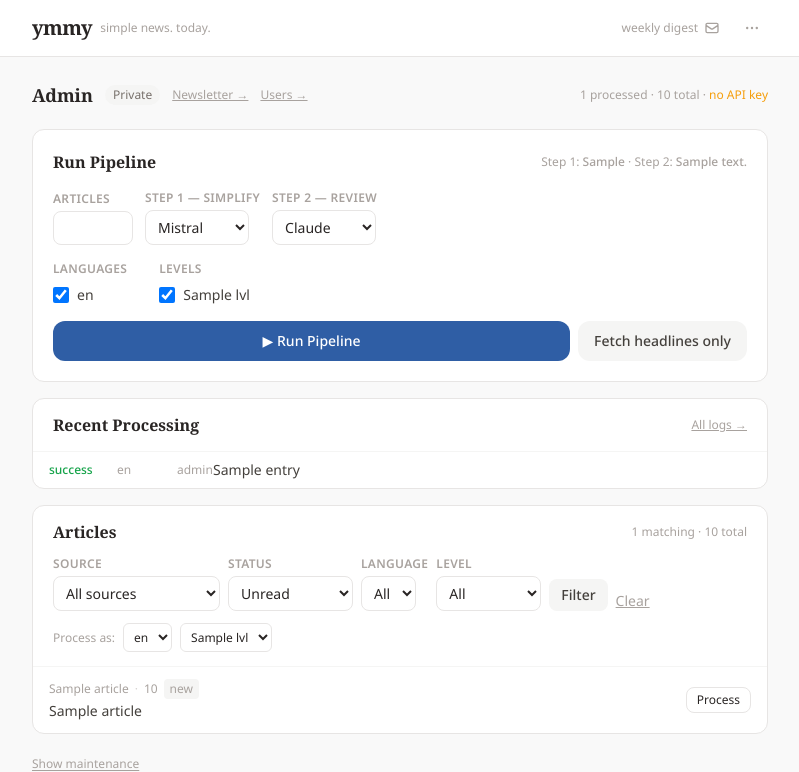
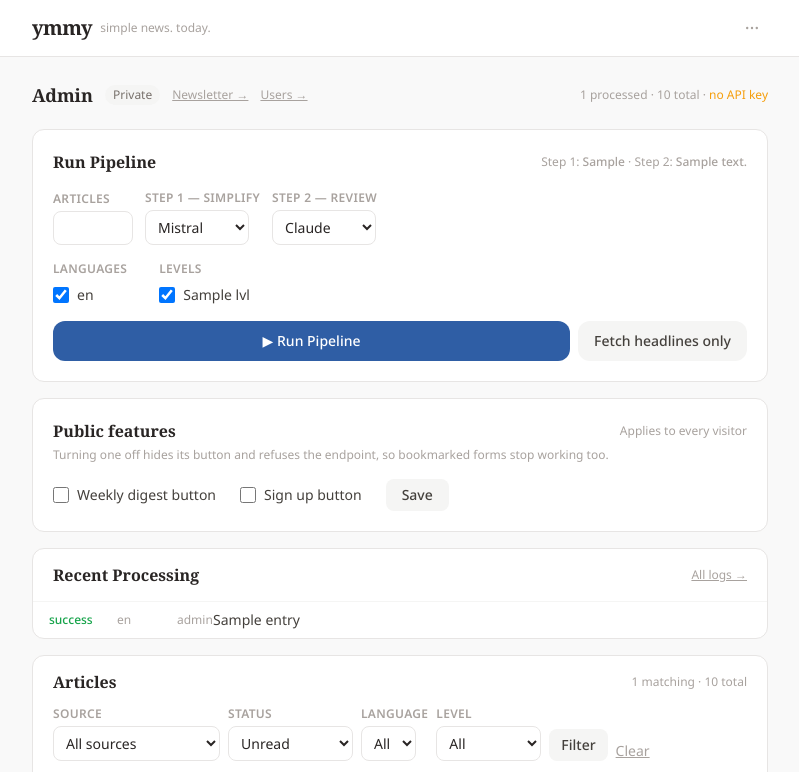
Before and after one commit to chr-huber/ymmy-today, a Python web app: template templates/admin.html in a window 1280 px wide. Shown: the top 772 px of the page, without its empty margins (240-1039 px from the left). Run offline with Jinja, Linux system fonts and the light colour scheme; the template is opened without the code that fills it: most values are stand-ins (such as "Sample title", 1, 10 or a date in 2020); style sheets or scripts are compiled from the project's sources.

Commit message:
Add admin toggles for the digest and sign-up buttons
Adds an app_settings key/value table with two feature flags,
newsletter_enabled and signup_enabled, both defaulting to on so existing
deployments are unaffected until a flag is flipped. get_feature_flags()
tolerates the table not existing yet and reports all-on, so a request
that lands before init_db cannot fail.

A "Public features" card in the admin panel writes both flags through
POST /admin/settings (CSRF-checked, browser-only). The flags are injected
in get_template_context so base.html can decide what to render.

Turning a flag off hides the button and refuses the endpoint, so a
bookmarked form stops working too:
- newsletter_enabled: hides the header digest button and its modal;
  POST /subscribe redirects without writing; POST /admin/send-digest
  refuses, so the Sunday cron stops mailing subscribers.
- signup_enabled: hides the Sign up menu entry and the login page's
  "Create one" link; GET and POST /register redirect home.

The manual send button at /admin/newsletter/send still works with the
newsletter off — clicking it is explicit admin intent, unlike the cron.

Co-Authored-By: Claude Opus 5 <noreply@anthropic.com>

```diff
--- a/templates/admin.html
+++ b/templates/admin.html
@@ -107,6 +107,34 @@
         </button>
       </form>
     </div>
+  </form>
+</div>
+
+<!-- Public features -->
+<div class="bg-white dark:bg-stone-900 rounded-xl border border-stone-200 dark:border-stone-700 p-5 mb-4">
+  <div class="flex items-center justify-between mb-1">
+    <h2 class="font-serif font-semibold">Public features</h2>
+    <span class="text-xs text-stone-400 dark:text-stone-500">Applies to every visitor</span>
+  </div>
+  <p class="text-xs text-stone-400 dark:text-stone-500 mb-4">
+    Turning one off hides its button and refuses the endpoint, so bookmarked forms stop working too.
+  </p>
+  <form method="post" action="/admin/settings" class="flex items-center gap-6 flex-wrap">
+    <input type="hidden" name="csrf_token" value="{{ csrf_token }}">
+    <label class="flex items-center gap-2 cursor-pointer">
+      <input type="checkbox" name="newsletter_enabled" value="true" {% if newsletter_enabled %}checked{% endif %}
+             class="w-4 h-4 rounded border-stone-300 text-finnish-600 focus:ring-finnish-400 focus:ring-2">
+      <span class="text-sm text-stone-700 dark:text-stone-300">Weekly digest button</span>
+    </label>
+    <label class="flex items-center gap-2 cursor-pointer">
+      <input type="checkbox" name="signup_enabled" value="true" {% if signup_enabled %}checked{% endif %}
+             class="w-4 h-4 rounded border-stone-300 text-finnish-600 focus:ring-finnish-400 focus:ring-2">
+      <span class="text-sm text-stone-700 dark:text-stone-300">Sign up button</span>
+    </label>
+    <button type="submit"
+            class="bg-stone-100 dark:bg-stone-800 hover:bg-stone-200 dark:hover:bg-stone-700 text-stone-700 dark:text-stone-300 rounded-lg px-4 py-1.5 text-sm font-medium transition-colors">
+      Save
+    </button>
   </form>
 </div>
 
--- a/templates/base.html
+++ b/templates/base.html
@@ -45,7 +45,8 @@
         </a>
         {% endif %}
 
-        <!-- Subscribe button -->
+        <!-- Subscribe button (hidden when the digest is switched off in /admin) -->
+        {% if newsletter_enabled %}
         <button @click="subscribeOpen = true"
                 class="flex items-center gap-1.5 text-stone-400 hover:text-stone-600 hover:bg-stone-100 dark:hover:bg-stone-800 rounded-lg px-2 h-8 transition-colors"
                 :class="subscribeOpen ? 'bg-stone-100 dark:bg-stone-800 text-stone-600' : ''"
@@ -55,6 +56,7 @@
             <path stroke-linecap="round" stroke-linejoin="round" stroke-width="2" d="M3 8l7.89 5.26a2 2 0 002.22 0L21 8M5 19h14a2 2 0 002-2V7a2 2 0 00-2-2H5a2 2 0 00-2 2v10a2 2 0 002 2z"/>
           </svg>
         </button>
+        {% endif %}
 
         <!-- Subtle menu -->
         <div class="relative" x-data="{ open: false }">
@@ -107,9 +109,11 @@
               <a href="/login" class="block text-sm text-stone-600 dark:text-stone-300 hover:text-stone-800 dark:hover:text-stone-100 py-1 transition-colors">
                 Sign in
               </a>
+              {% if signup_enabled %}
               <a href="/register" class="block text-sm text-amber-600 dark:text-amber-400 hover:text-amber-700 dark:hover:text-amber-300 py-1 transition-colors">
                 Sign up
               </a>
+              {% endif %}
               {% endif %}
             </div>
 
@@ -148,6 +152,7 @@
   </header>
 
   <!-- Subscribe modal (outside header so fixed positioning works) -->
+  {% if newsletter_enabled %}
   <div x-show="subscribeOpen" x-cloak
        class="fixed inset-0 z-50 flex items-center justify-center p-4"
        @keydown.escape.window="subscribeOpen = false">
@@ -184,6 +189,7 @@
       {% endif %}
     </div>
   </div>
+  {% endif %}
 
   <main class="max-w-3xl mx-auto px-4 py-6">
     {% block content %}{% endblock %}
--- a/templates/login.html
+++ b/templates/login.html
@@ -49,7 +49,7 @@
     </div>
 
     <p class="text-center mt-4 text-xs text-stone-400 dark:text-stone-500">
-      No account? <a href="/register" class="hover:text-stone-600 dark:hover:text-stone-300 transition-colors">Create one →</a>
+      {% if signup_enabled %}No account? <a href="/register" class="hover:text-stone-600 dark:hover:text-stone-300 transition-colors">Create one →</a>{% endif %}
     </p>
     <p class="text-center mt-2 text-xs text-stone-400 dark:text-stone-500">
       <a href="/" class="hover:text-stone-600 dark:hover:text-stone-300 transition-colors">Continue without signing in →</a>
```
Also changed, not shown: api/main.py (+47 -0 lines), services/news_service.py (+49 -0 lines).
